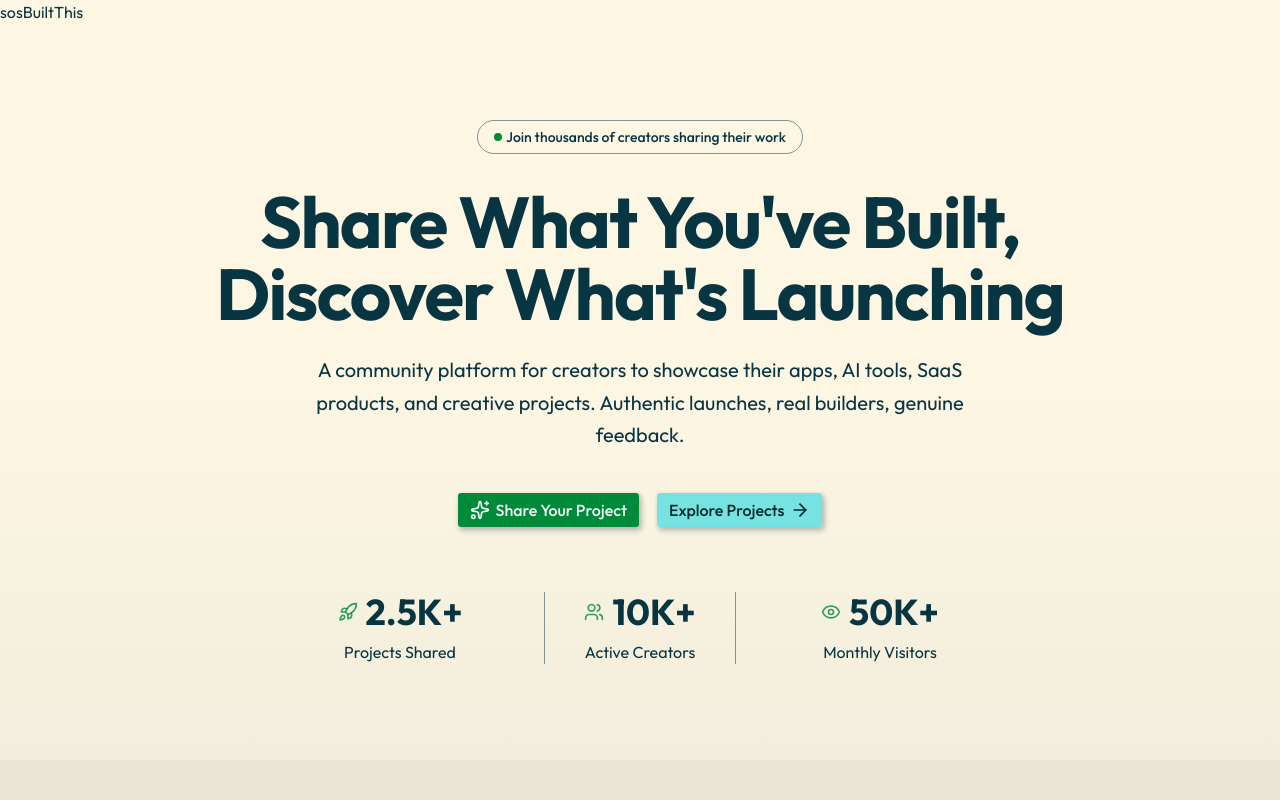
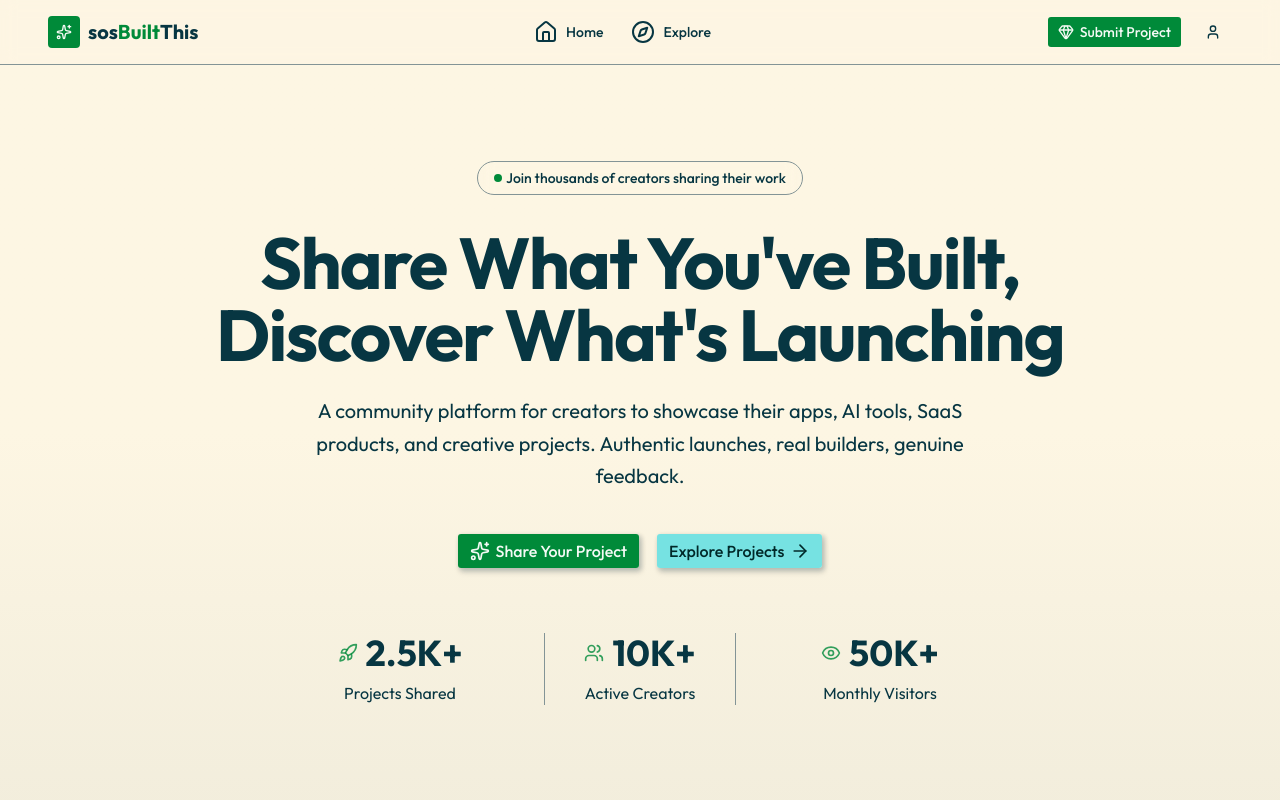
Before and after one commit to sosMoH/Training-SOS-Built-This, a Next.js app: page / in a window 1280 px wide. Shown: the top 800 px of the page. Built offline with nearby package versions, Linux system fonts and the light colour scheme.

Commit message:
LandingPage: Header

```diff
--- a/app/layout.tsx
+++ b/app/layout.tsx
@@ -2,6 +2,8 @@
 import { Outfit } from "next/font/google";
 import "./globals.css";
 import { cn } from "@/lib/utils";
+import Header from "@/components/common/header";
+import Footer from "@/components/common/footer";
 
 
 const outfit = Outfit({
@@ -26,9 +28,9 @@
       className={`${outfit.className}`}
     >
       <body className="min-h-full flex flex-col">
-        <header>sosBuiltThis</header>
+        <Header />
         {children}
-        <footer>sosBuiltThis Inc. All rights Reserved</footer>
+        <Footer />
       </body>
     </html>
   );
--- /dev/null
+++ b/components/common/footer.tsx
@@ -0,0 +1,6 @@
+
+export default function Footer() {
+  return (
+    <footer>sosBuiltThis Inc. All rights Reserved</footer>
+  )
+}
--- /dev/null
+++ b/components/common/header.tsx
@@ -0,0 +1,75 @@
+import {
+  CompassIcon,
+  GemIcon,
+  Ghost,
+  HomeIcon,
+  SparklesIcon,
+  UserIcon,
+} from "lucide-react";
+import Image from "next/image";
+import Link from "next/link";
+import { Button } from "../ui/button";
+
+const Logo = () => {
+  return (
+    <Link href="/" className="flex items-center gap-2 group">
+      <div className="size-8 rounded-lg bg-primary flex items-center justify-center">
+        <SparklesIcon className="size-4 text-primary-foreground" />
+      </div>
+      <span className="text-xl font-bold">
+        sos<span className="text-primary">Built</span>This
+      </span>
+    </Link>
+  );
+};
+
+const isSignedIn = true;
+
+export default function Header() {
+  return (
+    <header className="sticky top-0 z-50 border-b bg-background/95 backdrop-blur supports-backdrop-filter:bg-background/60">
+      <div className="wrapper px-12">
+        <div className="flex h-16 items-center justify-between">
+          <Logo />
+          <nav className="flex items-center gap-1">
+            <Link
+              href="/"
+              className="flex items-center gap-2 px-3 py-2 text-sm font-medium text-muted-foreground hover:text-foreground transition-colors hover:bg-muted/50"
+            >
+              <HomeIcon className="size-6" />
+              <span>Home</span>
+            </Link>
+            <Link
+              href="/explore"
+              className="flex items-center gap-2 px-3 py-2 text-sm font-medium text-muted-foreground hover:text-foreground transition-colors hover:bg-muted/50"
+            >
+              <CompassIcon className="size-6" />
+              <span>Explore</span>
+            </Link>
+          </nav>
+          <div className="flex items-center gap-3">
+            {isSignedIn ? (
+              <>
+                <Button asChild>
+                  <Link href="/submit">
+                    <GemIcon className="size-4" />
+                    Submit Project
+                  </Link>
+                </Button>
+                {/* Clerk User */}
+                <Button variant={"ghost"}>
+                  <UserIcon className="size-4"/>
+                </Button>
+              </>
+            ) : (
+              <>
+                <Button variant={"ghost"}>Sign In</Button>
+                <Button>Sign Up</Button>
+              </>
+            )}
+          </div>
+        </div>
+      </div>
+    </header>
+  );
+}
--- a/components/landing-page/recently-launched-products.tsx
+++ b/components/landing-page/recently-launched-products.tsx
@@ -1,10 +1,9 @@
-import React from "react";
 import SectionHeader from "../common/section-header";
 import { CalendarIcon, RocketIcon } from "lucide-react";
 import ProductCard from "../products/product-card";
 import EmptyState from "../common/empty-state";
 
-const recentlyLaunchedProducts = [
+const recentlyLaunchedProducts: any[] = [
   // {
   //   id: 1,
   //   name: "SOS Movies",
@@ -55,7 +54,10 @@
             ))}
           </div>
         ) : (
-          <EmptyState message="No products launched in the last week. Check back soon for new launches." icon={CalendarIcon} />
+          <EmptyState
+            message="No products launched in the last week. Check back soon for new launches."
+            icon={CalendarIcon}
+          />
         )}
       </div>
     </section>
```
